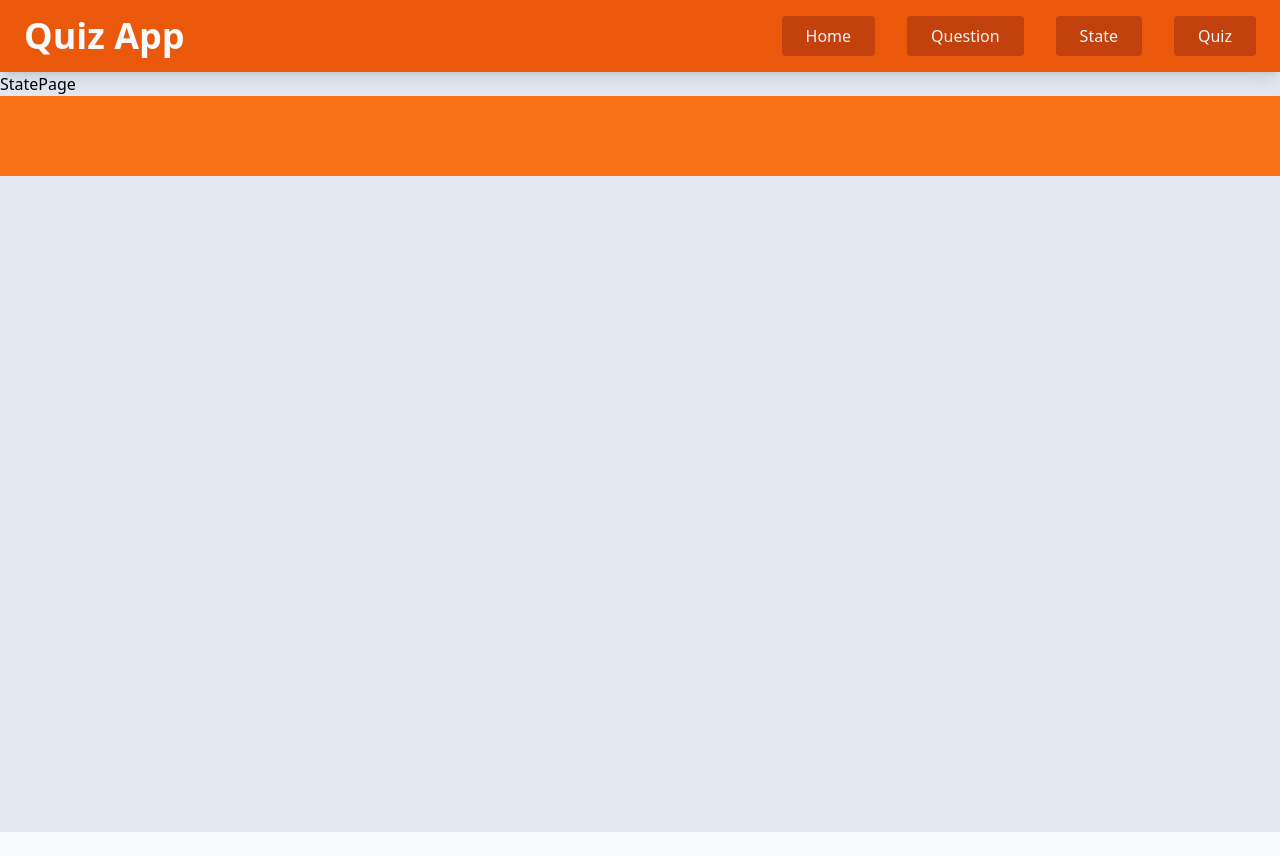
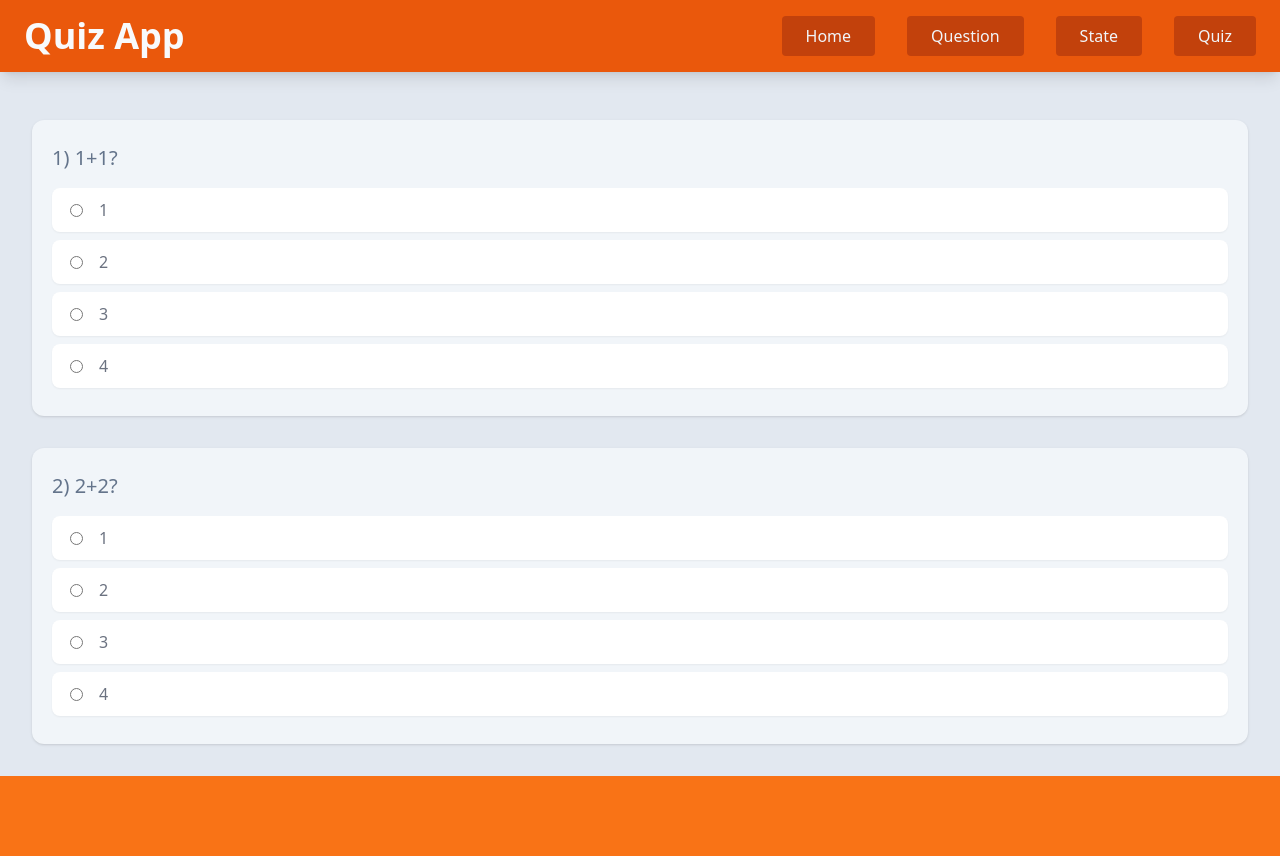
Before and after one commit to Librariann/nextjs-study, a Next.js app in the folder nextjs-13-quiz-app/: page /state in a window 1280 px wide. Before the commit the page ends 832 px from the top, so only its background shows below. Built offline with nearby package versions, Linux system fonts and the light colour scheme.

Commit message:
[commit] add state page developing... for next13-quiz-app

```diff
--- a/nextjs-13-quiz-app/app/state/page.tsx
+++ b/nextjs-13-quiz-app/app/state/page.tsx
@@ -1,7 +1,14 @@
+import State from "@/components/State";
+import { getStates } from "@/utils/functions";
 import React from "react";
 
 const StatePage = () => {
-  return <div>StatePage</div>;
+  const states = getStates();
+  return (
+    <div className="flex flex-col space-y-4 md:space-y-8 p-4 lg:p-8">
+      <State states={states}></State>
+    </div>
+  );
 };
 
 export default StatePage;
--- a/nextjs-13-quiz-app/components/State.tsx
+++ b/nextjs-13-quiz-app/components/State.tsx
@@ -1,7 +1,30 @@
-import React from "react";
+"use client";
 
-const State = () => {
-  return <div>State</div>;
+import { IState } from "@/utils/types";
+import React, { useState } from "react";
+import SelectState from "./SelectState";
+import Question from "./Question";
+
+interface Props {
+  states: IState[];
+}
+
+const State = ({ states }: Props) => {
+  const [state, setState] = useState(0);
+  return (
+    <div>
+      <div className="flex flex-col space-y-4 md:space-y-8 pt-4">
+        {states[state].questions.map((question) => (
+          <Question
+            withId={true}
+            checkEnabled={true}
+            key={question.id + "_" + state}
+            question={question}
+          />
+        ))}
+      </div>
+    </div>
+  );
 };
 
 export default State;
--- a/nextjs-13-quiz-app/utils/functions.ts
+++ b/nextjs-13-quiz-app/utils/functions.ts
@@ -1,5 +1,9 @@
-import { IQuestion } from "./types";
+import { IQuestion, IState } from "./types";
 
 export const getQuestions = (): IQuestion[] => {
   return require("../data/questions.json");
 };
+
+export const getStates = (): IState[] => {
+  return require("../data/states.json");
+};
```
